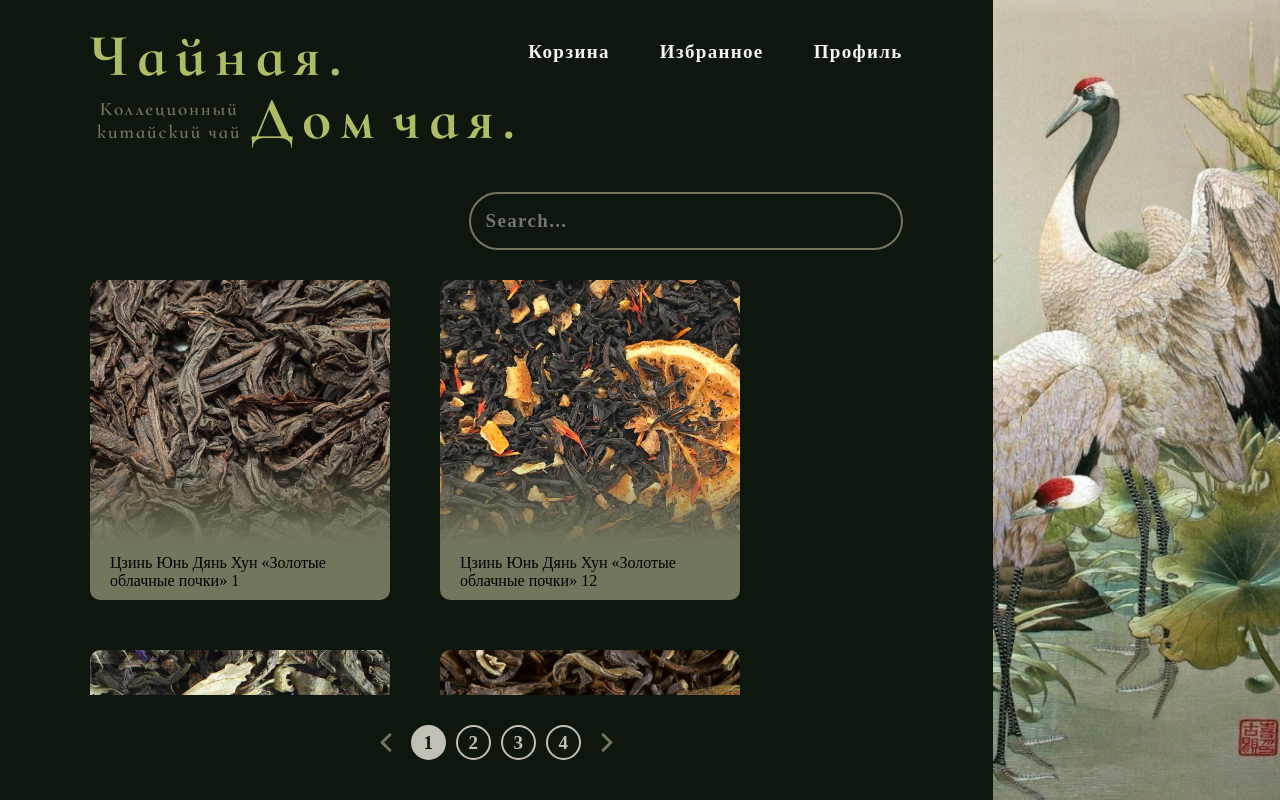
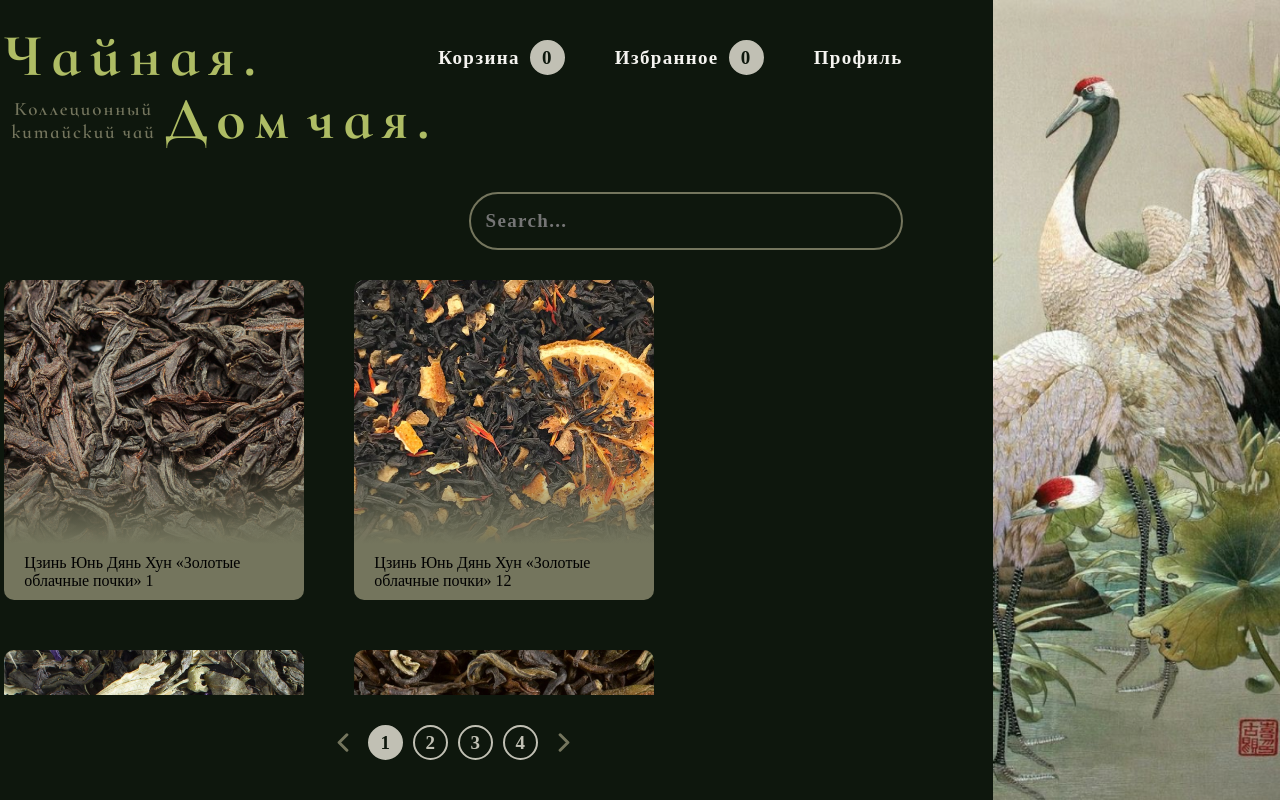
Before and after one commit to 21shunya/teahouse_react_js, a React (Create React App) app: page /shop in a window 1280 px wide. Built offline with nearby package versions, Linux system fonts and the light colour scheme; a web font is replaced by a local one.

Commit message:
feat: add NumberIcons in buttons

```diff
--- a/src/Components/Shop/ShopNavbar.jsx
+++ b/src/Components/Shop/ShopNavbar.jsx
@@ -1,19 +1,28 @@
 import React from "react";
 import RegularBtn from "../UI/buttons/RegularBtn"
 import { Link } from "react-router-dom"
+import NumberIcon from "../UI/icons/NumberIcon"
 
 function ShopNavbar() {
+  const buttonsList = [
+    {name: 'Корзина', value: 0, path: '/cart'},
+    {name: 'Избранное', value: 0, path: '/favourite'},
+    {name: 'Профиль', value: '', path: '/profile'}
+  ]
+
   return (
     <div className="shop-navbar">
-      <Link to='/cart'>
-        <RegularBtn>Корзина</RegularBtn>
+      {buttonsList.map(btn =>
+      <Link to={btn.path}>
+        <RegularBtn>
+          {btn.name}
+          {btn.name !== 'Профиль'
+          ? <NumberIcon filled>{btn.value}</NumberIcon>
+          : null
+          }
+        </RegularBtn>
       </Link>
-      <Link to='/like'>
-        <RegularBtn>Избранное</RegularBtn>
-      </Link>
-      <Link to='/profile'>
-        <RegularBtn>Профиль</RegularBtn>
-      </Link>
+      )}
     </div>
   )
 }
--- a/src/Components/UI/buttons/RegularBtn.jsx
+++ b/src/Components/UI/buttons/RegularBtn.jsx
@@ -16,6 +16,7 @@
   padding: 0;
   background: transparent;
   border: none;
+  gap: 10px;
   &:hover {
     text-shadow: 0px 1px 20px #D7CFB9;
   }
--- a/src/pages/Error/ErrorPage.module.css
+++ b/src/pages/Error/ErrorPage.module.css
@@ -43,11 +43,13 @@
 
 .leaves_container:hover .left_leaf{
   opacity: 0.9;
+  filter: blur(6px);
   animation-play-state: paused;
 }
 
 .leaves_container:hover .right_leaf {
   opacity: 0.9;
+  filter: blur(6px);
   animation-play-state: paused;
 }
 
--- a/src/pages/ProductItemPage.jsx
+++ b/src/pages/ProductItemPage.jsx
@@ -1,7 +1,5 @@
 import React from "react";
-import DescriptionForm from "../Components/Shop/ProductItem/DescriptionForm";
 import ShopHeader from "../Components/Shop/ShopHeader";
-import ProductItemTitle from "../Components/Shop/ProductItem/ProductItemTitle";
 import "../styles/ShPageItem.css"
 import { useParams } from "react-router-dom";
 import { getItemById } from "../utils/ChangePages";
```
